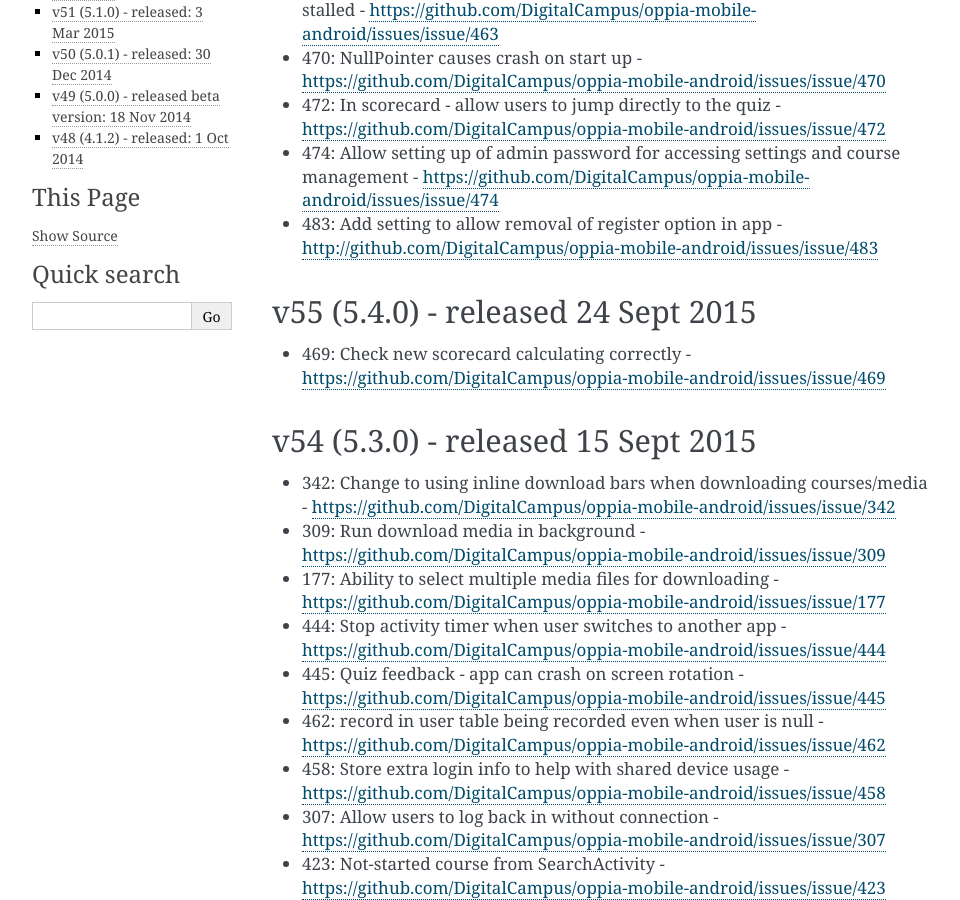
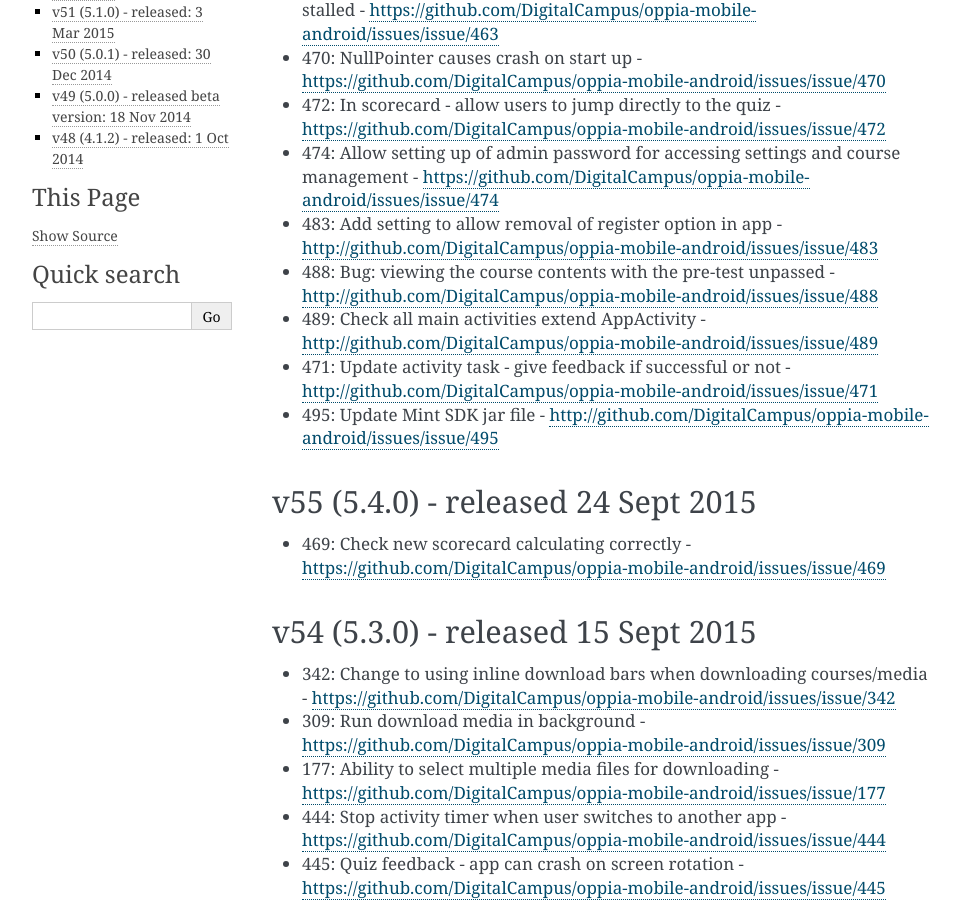
Before and after one commit to DigitalCampus/django-oppia, a Sphinx documentation site: the page built from docs/dev/changelog_android.rst, in a window 1280 px wide and 900 px high, scrolled down 345 px. Shown: the whole window, without its empty margins (148-1108 px from the left). Built offline with Sphinx 7.4.7, drawn with Linux system fonts in a browser that asks for light colours; pages that are not in the unit, such as notebooks, are missing from menus; the version number is read from the project's files by our own code.

Commit message:
update app changelog

```diff
--- a/docs/dev/changelog_android.rst
+++ b/docs/dev/changelog_android.rst
@@ -13,6 +13,10 @@
 * 472: In scorecard - allow users to jump directly to the quiz - https://github.com/DigitalCampus/oppia-mobile-android/issues/issue/472
 * 474: Allow setting up of admin password for accessing settings and course management - https://github.com/DigitalCampus/oppia-mobile-android/issues/issue/474
 * 483: Add setting to allow removal of register option in app - http://github.com/DigitalCampus/oppia-mobile-android/issues/issue/483
+* 488: Bug: viewing the course contents with the pre-test unpassed - http://github.com/DigitalCampus/oppia-mobile-android/issues/issue/488
+* 489: Check all main activities extend AppActivity - http://github.com/DigitalCampus/oppia-mobile-android/issues/issue/489
+* 471: Update activity task - give feedback if successful or not - http://github.com/DigitalCampus/oppia-mobile-android/issues/issue/471
+* 495: Update Mint SDK jar file - http://github.com/DigitalCampus/oppia-mobile-android/issues/issue/495
 
 .. _appv55:
 
```
